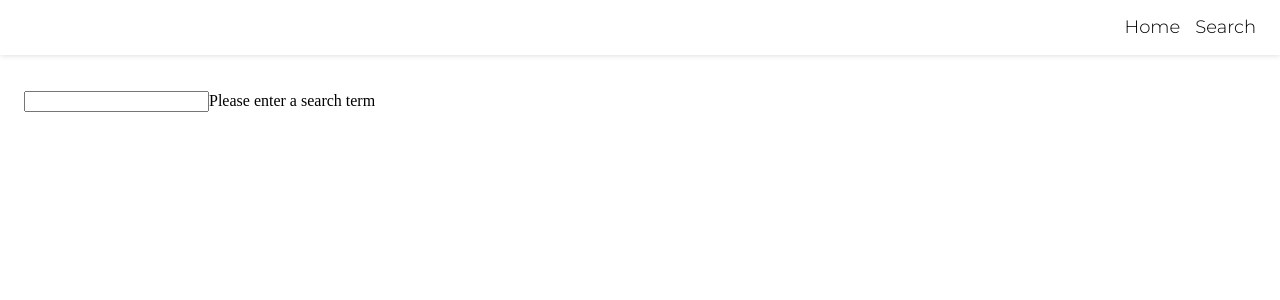
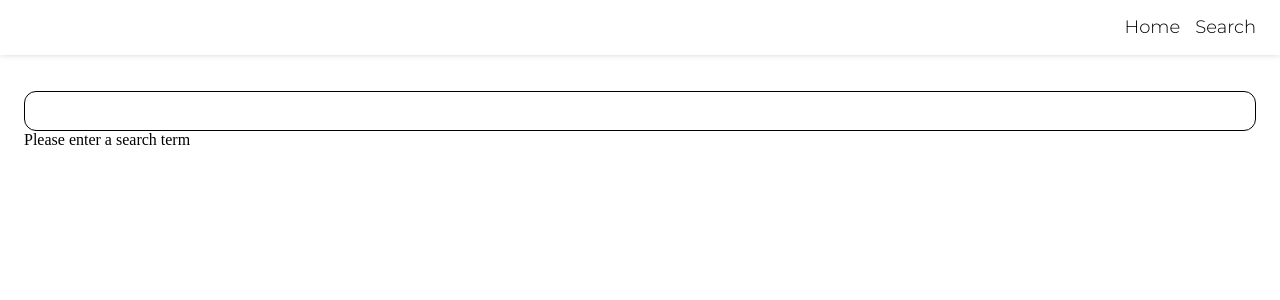
Before and after one commit to ronnoc5991/cocktails, a React (Vite) app: page /search in a window 1280 px wide. Shown: the top 300 px of the page. Built offline with nearby package versions, Linux system fonts and the light colour scheme.

Commit message:
Add basic styles to Input atom

```diff
--- a/src/components/atoms/Input/styles.css
+++ b/src/components/atoms/Input/styles.css
@@ -0,0 +1,9 @@
+.Input {
+  width: 100%;
+  height: 40px;
+  padding: 0 15px;
+  font-family: Montserrat-Medium;
+  font-size: 20px;
+  border: 1px solid var(--color-black);
+  border-radius: var(--default-border-radius);
+}
--- a/src/index.css
+++ b/src/index.css
@@ -10,6 +10,11 @@
   --transition-duration-slow: 700ms;
 
   --color-white: #ffffff;
+  --color-black: #000000;
+}
+
+* {
+  box-sizing: border-box;
 }
 
 body {
```
